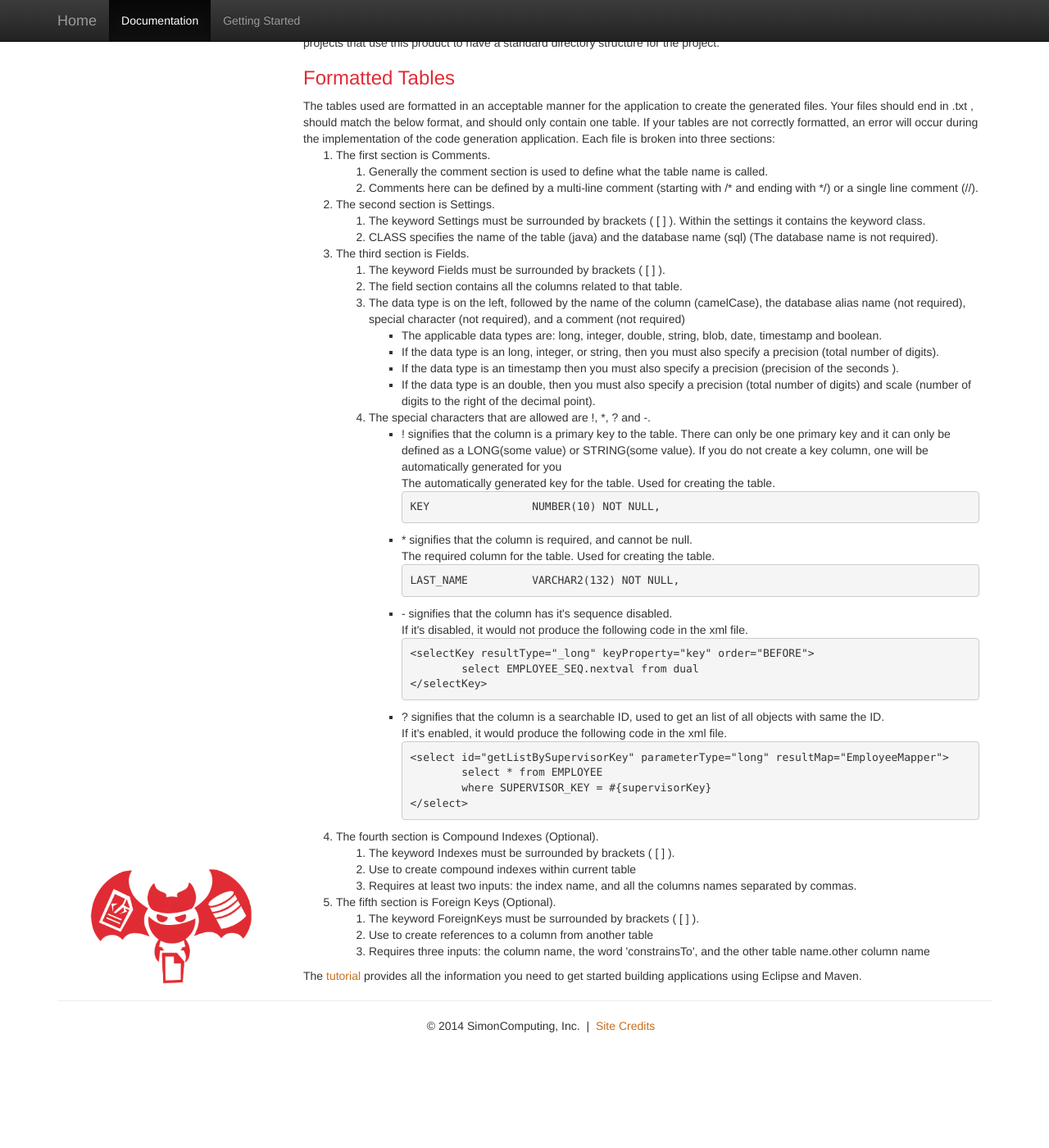
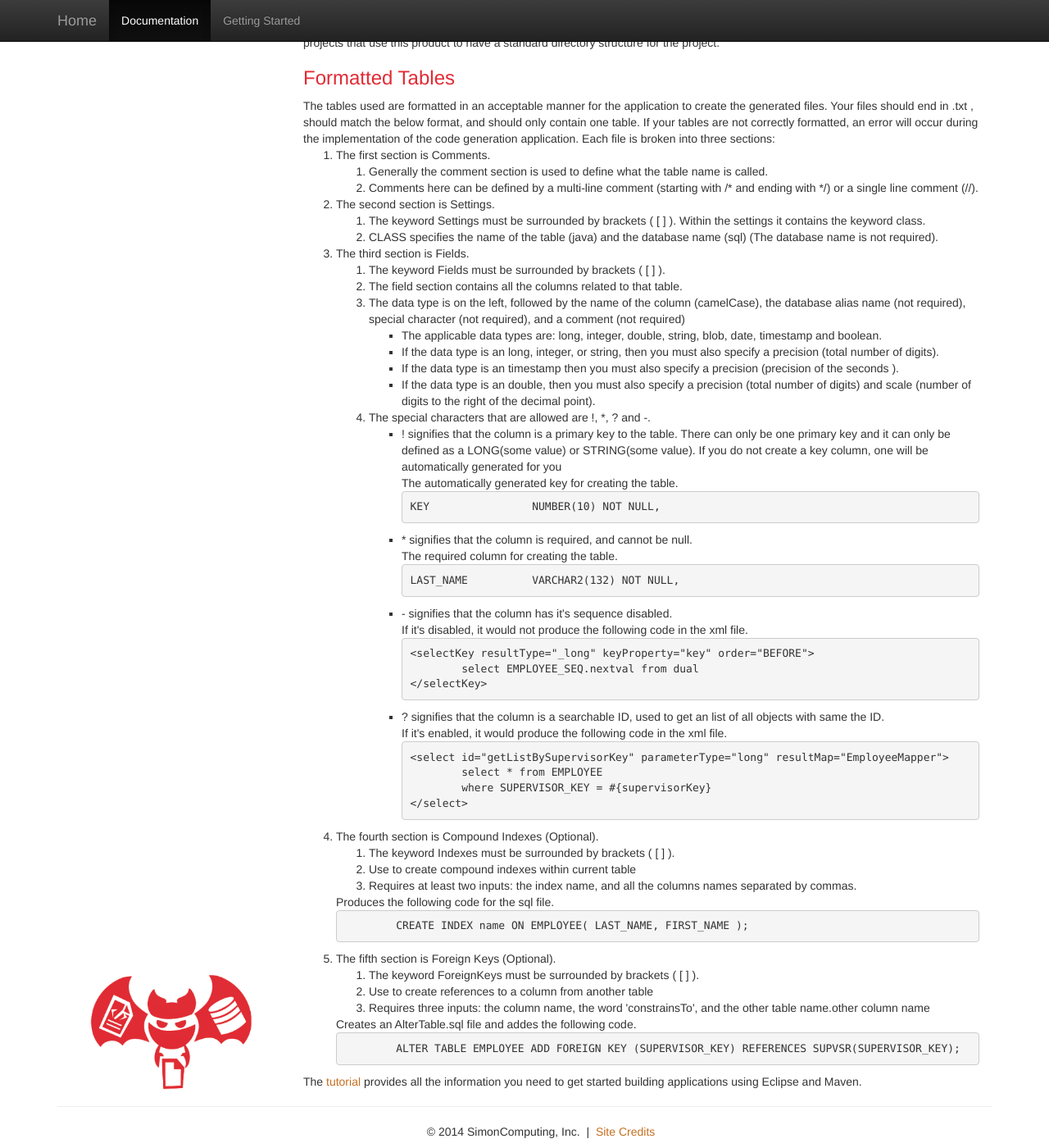
Before and after one commit to BatGen/batgen.github.io, a Jekyll site: the page built from documentation.html, in a window 1280 px wide and 1400 px high, scrolled down 437 px. Shown: the whole window at 82% size. Built offline with Jekyll 4.4.1, drawn with Linux system fonts in a browser that asks for light colours; nearby versions of some CDN libraries; library files that are not in the unit come from our copies; before the commit the page ends 1708 px from its top, so only the background shows below that.

Commit message:
Update documentation.html

```diff
--- a/documentation.html
+++ b/documentation.html
@@ -104,12 +104,12 @@ group: navigation
     						defined as a LONG(some value) or STRING(some value). If you
     						do not create a key column, one will be automatically
     						generated for you</li>
-The automatically generated key for the table. Used for creating the table.
+The automatically generated key for creating the table.
 <pre>
 KEY                NUMBER(10) NOT NULL,
 </pre>
     						<li>* signifies that the column is required, and cannot be null.</li>
-The required column for the table. Used for creating the table.
+The required column for creating the table.
 <pre>
 LAST_NAME          VARCHAR2(132) NOT NULL,
 </pre>
@@ -140,6 +140,10 @@ If it's enabled, it would produce the following code in the xml file.
     				<li>Requires at least two inputs: the index name, and all the columns names
     				separated by commas.</li>
     			</ol>
+Produces the following code for the sql file.
+<pre>
+	CREATE INDEX name ON EMPLOYEE( LAST_NAME, FIRST_NAME );
+</pre>
     		</li>
     		<li>The fifth section is Foreign Keys (Optional).
     			<ol>
@@ -148,6 +152,10 @@ If it's enabled, it would produce the following code in the xml file.
     				<li>Requires three inputs: the column name, the word 'constrainsTo',
     				and the other table name.other column name</li>
     			</ol>
+Creates an AlterTable.sql file and addes the following code.
+<pre>
+	ALTER TABLE EMPLOYEE ADD FOREIGN KEY (SUPERVISOR_KEY) REFERENCES SUPVSR(SUPERVISOR_KEY);
+</pre>
     		</li>
 
     	</ol>
```
